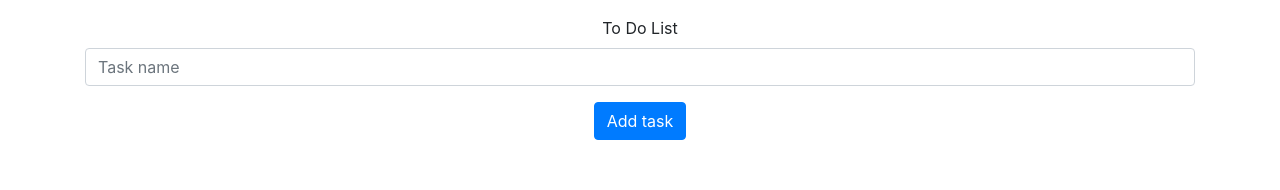
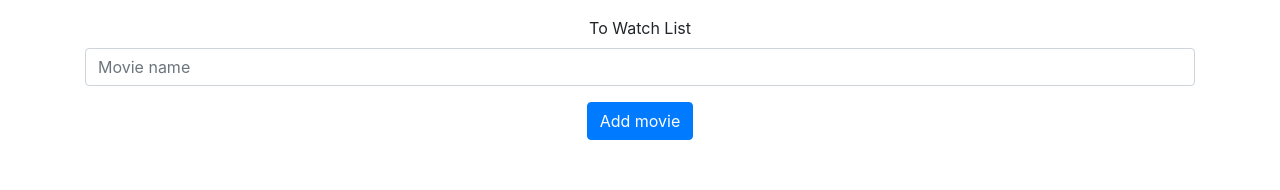
Before and after one commit to sharshenova/To_Watch_List, a React (Create React App) app: page / in a window 1280 px wide. Shown: the top 190 px of the page. Built offline with nearby package versions, Linux system fonts and the light colour scheme.

Commit message:
Изменен текст на странице

```diff
--- a/src/AddTaskForm/AddTaskForm.js
+++ b/src/AddTaskForm/AddTaskForm.js
@@ -6,10 +6,10 @@ class AddTaskForm extends Component {
 		return (
 			<div className='container'>
 				<div className="form-group mt-3 mb-3">
-					<label htmlFor="taskInput">To Do List</label>
-					<input type="text" className="form-control" id="taskInput" placeholder="Task name" onChange={this.props.functionOnChange} value={this.props.text}/>
+					<label htmlFor="taskInput">To Watch List</label>
+					<input type="text" className="form-control" id="taskInput" placeholder="Movie name" onChange={this.props.functionOnChange} value={this.props.text}/>
 				</div>
-				<button type="submit" className="btn btn-primary" onClick={this.props.functionOnClick}>Add task</button>
+				<button type="submit" className="btn btn-primary" onClick={this.props.functionOnClick}>Add movie</button>
 			</div>
 		);
 	}
--- a/src/App.js
+++ b/src/App.js
@@ -29,9 +29,8 @@ class App extends Component {
 		tasks.forEach(task => {
 			if (task.id === id) {
 				task.text = event.target.value;
-			} else {
+				console.log("обновлено")
 			}
-
 		});
 
 		this.setState({tasks: tasks});
@@ -100,7 +99,6 @@ class App extends Component {
 			</div>
 		)
 	}
-
 };
 
 export default App;
```
